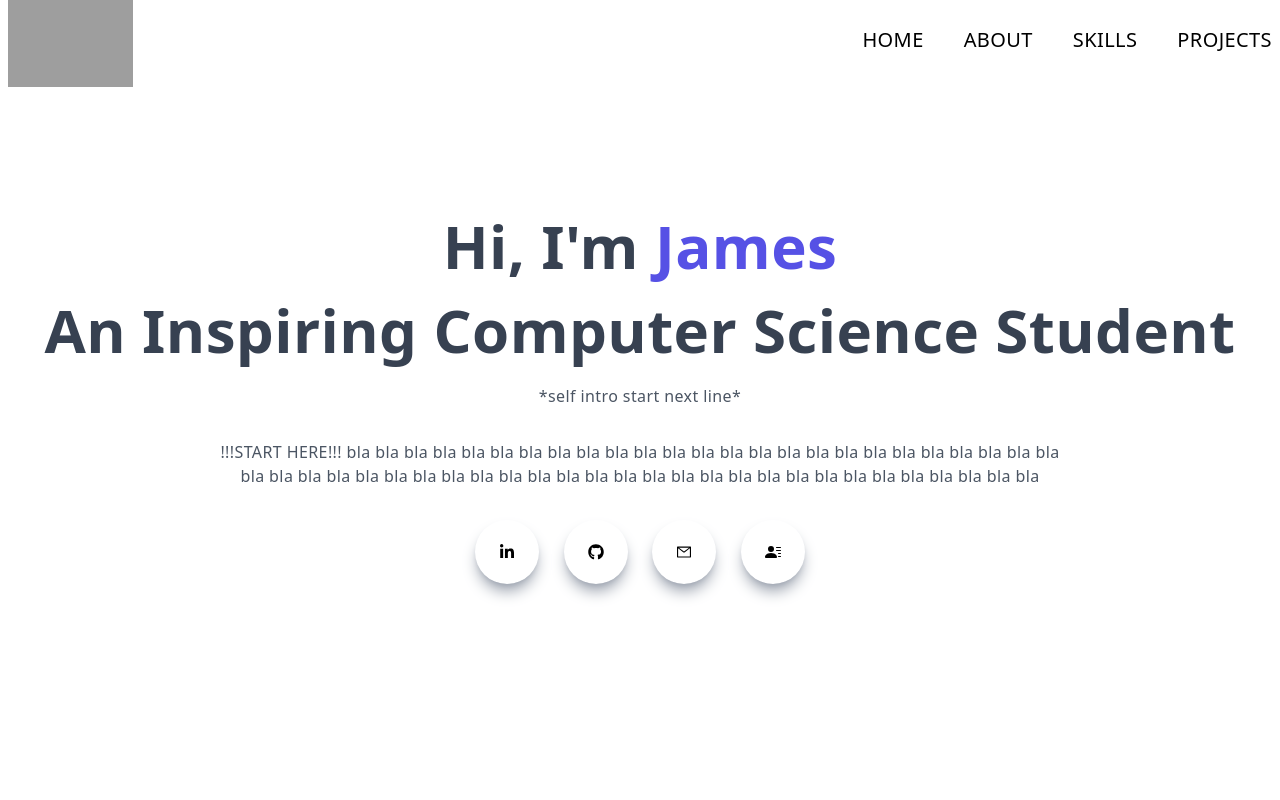
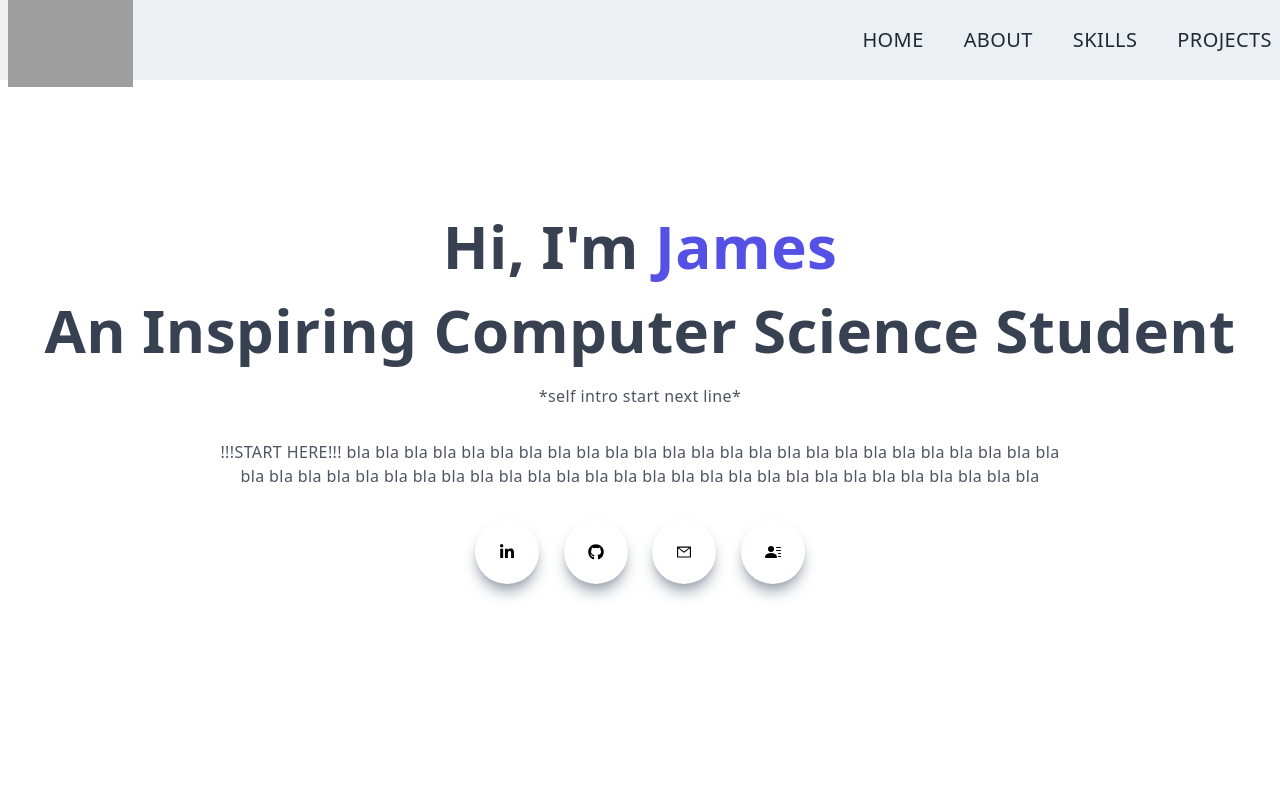
Before and after one commit to jamescodestuff/Personal-Website, a Next.js app: page / in a window 1280 px wide. Shown: the top 800 px of the page. Built offline with nearby package versions, Linux system fonts and the light colour scheme; grey boxes are pictures that could not be loaded.

Commit message:
added background to navbar

```diff
--- a/components/Navbar.jsx
+++ b/components/Navbar.jsx
@@ -1,13 +1,30 @@
-import React, { useState, useEffect } from "react";
+import React, { useState, useEffect, use } from "react";
 import Image from "next/image";
 import Link from "next/link";
 import { AiOutlineClose, AiOutlineMail, AiOutlineMenu } from "react-icons/ai";
 import { FaGithub, FaLinkedinIn } from "react-icons/fa";
 import { BsPersonLinesFill } from "react-icons/bs";
+import { useRouter } from "next/router";
 
 const Navbar = () => {
   const [nav, setNav] = useState(false);
   const [shadow, setShadow] = useState(false);
+  const [navBg, setNavBg] = useState("#ecf0f3");
+  const [linkColor, setLinkColor] = useState("#lf2937");
+  const router = useRouter();
+  useEffect(() => {
+    if (
+      router.asPath === "/portfolio"
+      // || other project page
+    ) {
+      setNavBg("transparent");
+      setLinkColor("#ecf0f3");
+    } else {
+      setNavBg("#ecf0f3");
+      setLinkColor("#1f2937");
+    }
+  }, [router]);
+
   const handleNav = () => {
     setNav(!nav);
   };
@@ -26,6 +43,7 @@ const Navbar = () => {
   return (
     // top nav bar
     <div
+      style={{ backgroundColor: `${navBg}` }}
       className={
         shadow
           ? "fixed w-full h-20 shadow-xl z-[100]"
@@ -41,7 +59,7 @@ const Navbar = () => {
         />
         <div>
           {/* different pages on the nav bar */}
-          <ul className="hidden md:flex">
+          <ul style={{ color: `${linkColor}` }} className="hidden md:flex">
             <Link href="/#home">
               <li className="ml-10 text-xl uppercase hover:border-b">home</li>
             </Link>
```
